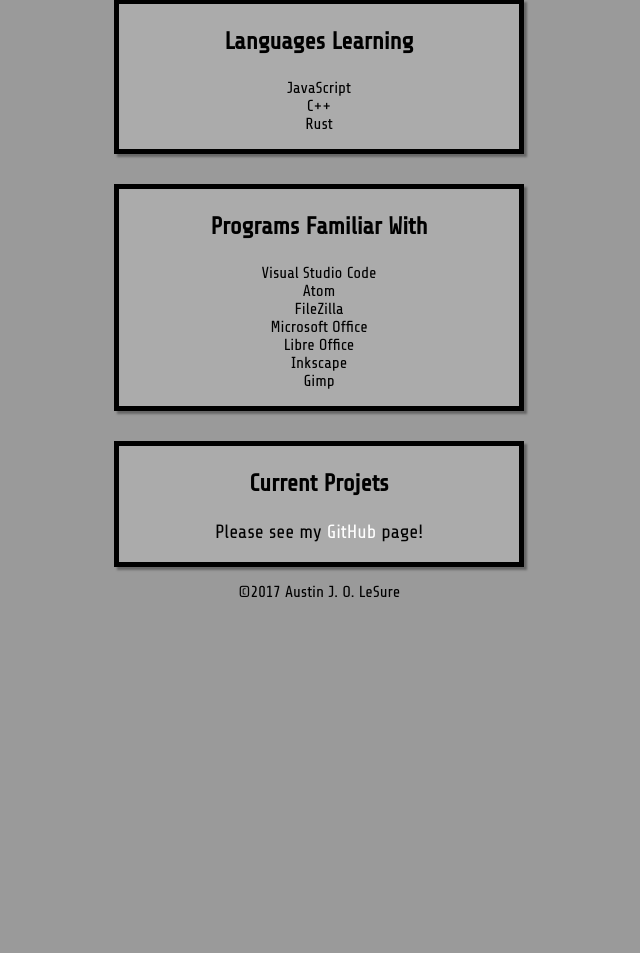
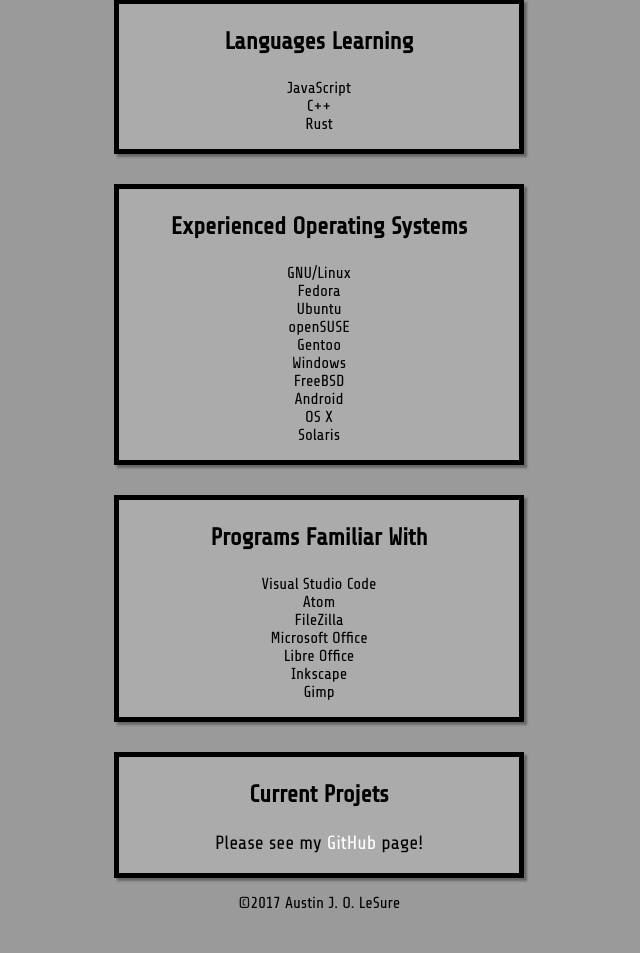
Before and after one commit to austinlesure/austinlesure.com, a Flask app: page /skillset in a window 1280 px wide. Shown: the part 488-1441 px from the top of the page, without its empty margins (321-961 px from the left). Before the commit the page ends 1085 px from the top, so only its background shows below. Run offline with Flask 2, Linux system fonts and the light colour scheme.

Commit message:
Added more information to skillset.html

```diff
--- a/templates/skillset.html
+++ b/templates/skillset.html
@@ -19,6 +19,23 @@
 		</ul>
 	</div>
 	<div class='box'>
+	<h3>Experienced Operating Systems</h3>
+		<ul>
+			<li>GNU/Linux</li>
+				<ul>
+					<li>Fedora</li>
+					<li>Ubuntu</li>
+					<li>openSUSE</li>
+					<li>Gentoo</li>
+				</ul>
+			<li>Windows</li>
+			<li>FreeBSD</li>
+			<li>Android</li>
+			<li>OS X</li>
+			<li>Solaris</li>
+		</ul>
+	</div>
+	<div class='box'>
 	<h3>Programs Familiar With</h3>
 		<ul>
 			<li>Visual Studio Code</li>
```
